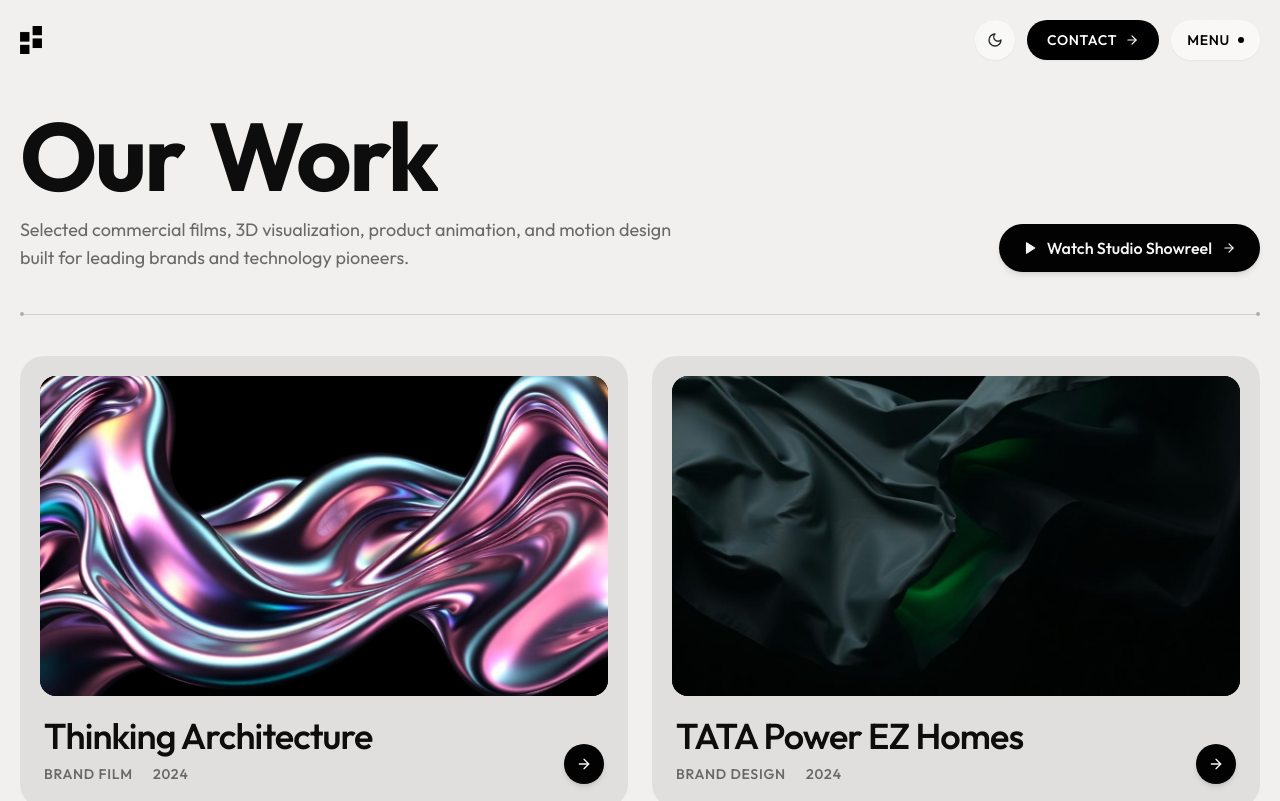
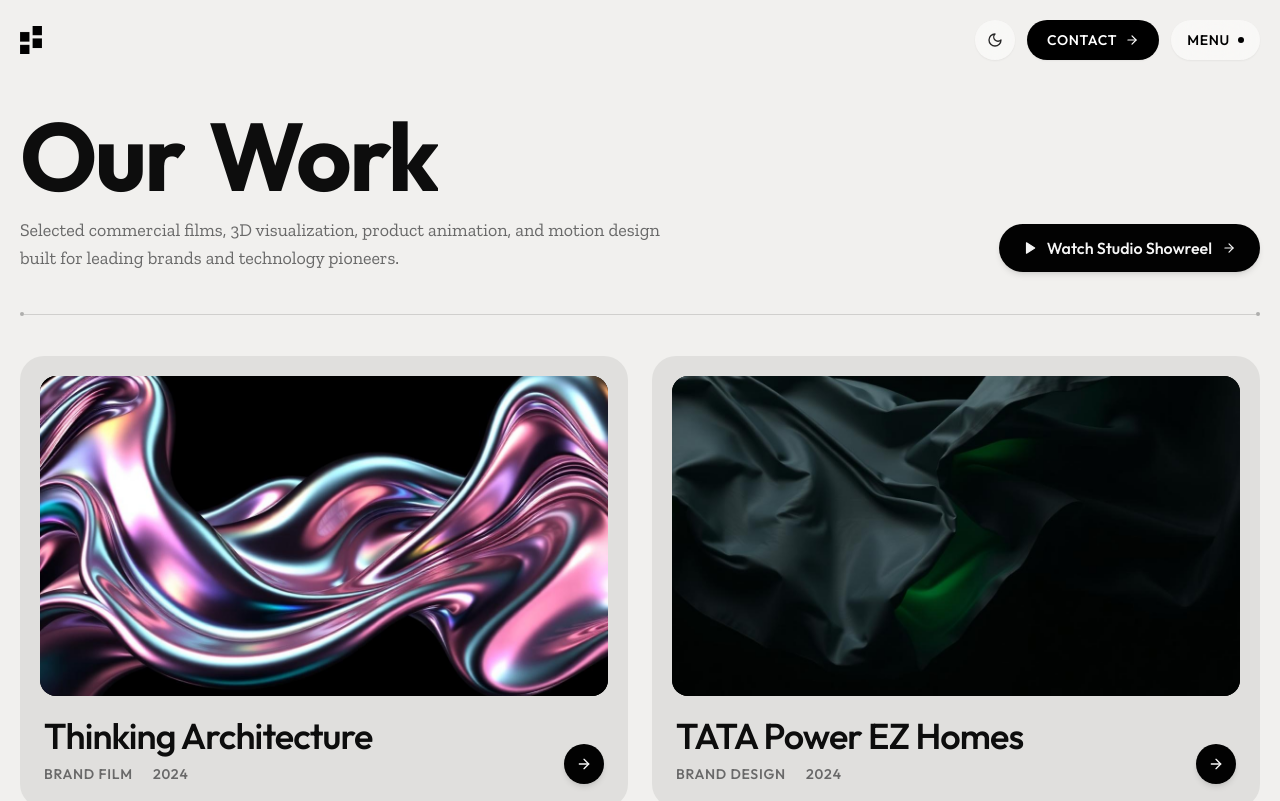
Before and after one commit to pixelgridstudios/PGS-Website-v1, a React (Vite) app: page /work in a window 1280 px wide. Shown: the top 801 px of the page. Built offline with nearby package versions, Linux system fonts and the light colour scheme; the HTML template or start-up script is replaced by a standard one.

Commit message:
style: update typography to Outfit (Display) and Zilla Slab Light (Body)

```diff
--- a/index.html
+++ b/index.html
@@ -17,10 +17,10 @@
     <meta name="twitter:title" content="Pixel Grid Studios — Motion Design, 3D &amp; Brand Film" />
     <meta name="twitter:description" content="Making complex products and systems visually understandable through motion design, 3D visualization, and brand film." />
 
-    <!-- Google Fonts: Outfit Variable Font (100..900) -->
+    <!-- Google Fonts: Outfit Variable & Zilla Slab -->
     <link rel="preconnect" href="https://fonts.googleapis.com" />
     <link rel="preconnect" href="https://fonts.gstatic.com" crossorigin />
-    <link href="https://fonts.googleapis.com/css2?family=Outfit:wght@100..900&display=swap" rel="stylesheet" />
+    <link href="https://fonts.googleapis.com/css2?family=Outfit:wght@100..900&family=Zilla+Slab:ital,wght@0,300;0,400;0,500;0,600;0,700;1,300;1,400&display=swap" rel="stylesheet" />
   </head>
   <body>
     <div id="root"></div>
--- a/src/index.css
+++ b/src/index.css
@@ -1,5 +1,3 @@
-@import url('https://fonts.googleapis.com/css2?family=Outfit:wght@100..900&display=swap');
-
 @tailwind base;
 @tailwind components;
 @tailwind utilities;
@@ -76,7 +74,8 @@ html.lenis, html.lenis body {
 html {
   background-color: var(--brand-bg);
   color: var(--brand-foreground);
-  font-family: 'Outfit', -apple-system, BlinkMacSystemFont, 'Segoe UI', Roboto, sans-serif;
+  font-family: 'Zilla Slab', serif;
+  font-weight: 300;
   font-optical-sizing: auto;
 }
 
@@ -86,7 +85,8 @@ body {
   min-height: 100vh;
   background-color: var(--brand-bg);
   color: var(--brand-foreground);
-  font-family: 'Outfit', -apple-system, BlinkMacSystemFont, 'Segoe UI', Roboto, sans-serif;
+  font-family: 'Zilla Slab', serif;
+  font-weight: 300;
   font-optical-sizing: auto;
   -webkit-font-smoothing: antialiased;
   -moz-osx-font-smoothing: grayscale;
@@ -98,6 +98,7 @@ body {
 .font-mono, [class*="font-mono"] {
   font-family: 'Outfit', -apple-system, BlinkMacSystemFont, 'Segoe UI', Roboto, sans-serif;
   font-feature-settings: "tnum" 1, "zero" 1;
+  font-weight: 400; /* Mono/UI components usually aren't 'light' */
 }
 
 /* Custom scrollbar */
--- a/tailwind.config.js
+++ b/tailwind.config.js
@@ -18,7 +18,7 @@ export default {
         },
       },
       fontFamily: {
-        sans: ["'Outfit'", "system-ui", "-apple-system", "BlinkMacSystemFont", "sans-serif"],
+        sans: ["'Zilla Slab'", "serif"],
         display: ["'Outfit'", "system-ui", "-apple-system", "BlinkMacSystemFont", "sans-serif"],
         mono: ["'Outfit'", "system-ui", "-apple-system", "BlinkMacSystemFont", "sans-serif"],
       },
```
